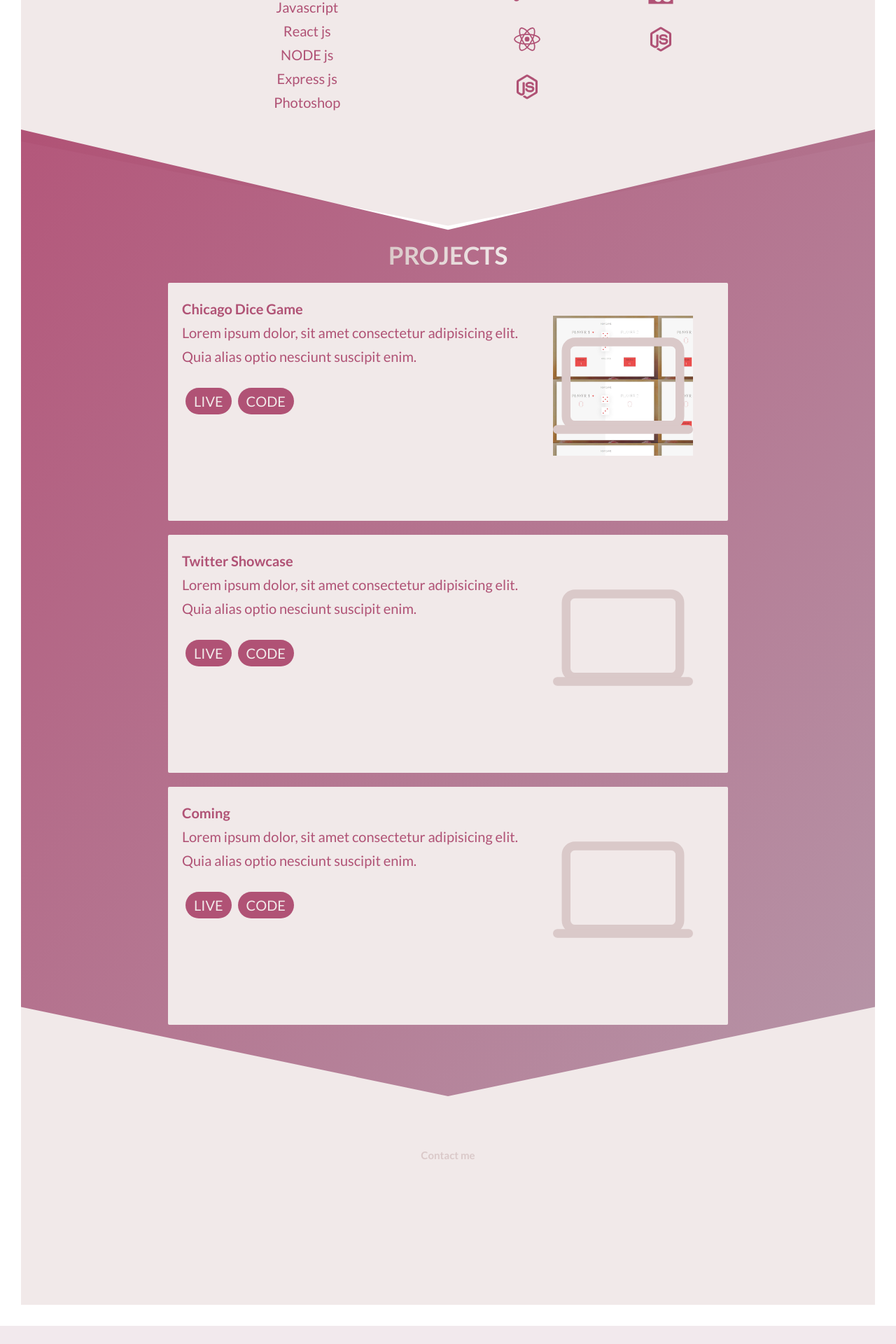
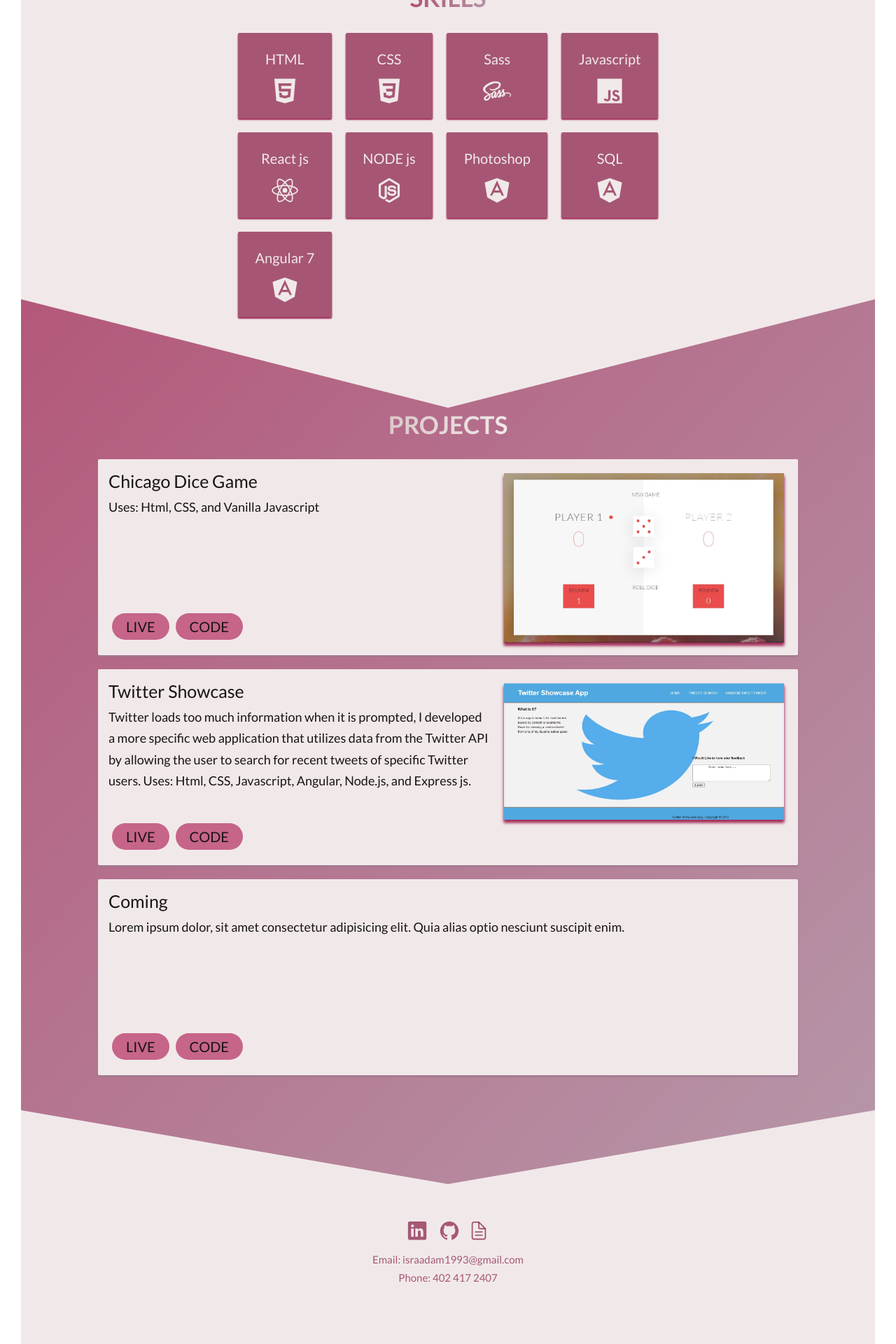
Before and after one commit to IsraOsman/portfolio-site, a PHP site: page / in a window 1280 px wide. Shown: the part 799-2719 px from the top of the page at 70% size. Before the commit the page ends 2693 px from the top, so only its background shows below. Run offline with PHP 8.4, Linux system fonts and the light colour scheme; some libraries are stand-ins or nearby versions.

Commit message:
apps added

```diff
--- a/css/style.css
+++ b/css/style.css
@@ -1,24 +1,36 @@
 * {
   margin: 0;
-  padding: 0;
-  box-sizing: border-box; }
+  padding: 0; }
 
 html {
-  font-size: 10px; }
+  font-size: 62.5%; }
+  @media (max-width: 75em) {
+    html {
+      font-size: 56.25%; } }
+  @media (max-width: 56.25em) {
+    html {
+      font-size: 50%; } }
+  @media (min-width: 112.5em) {
+    html {
+      font-size: 75%; } }
 
 body {
+  box-sizing: border-box;
   font-family: "Lato", sans-serif;
   font-weight: 400;
   line-height: 1.7;
   color: #dac9c9;
   padding: 3rem; }
+  @media (max-width: 56.25em) {
+    body {
+      padding: 0rem; } }
 
 .header {
-  height: 80vh;
+  height: 96vh;
   background-image: linear-gradient(to right bottom, #9e2855c7, #a07990c4), url(../img/header.jpg);
   background-size: cover;
   background-position: top;
-  clip-path: polygon(0% 0%, 100% 0%, 100% 90%, 50% 100%, 0% 90%, 0% 0%);
+  clip-path: polygon(50% 0%, 100% 0, 100% 78vh, 50% 100%, 0% 78vh, 0 0);
   position: relative; }
   .header_text-box {
     position: absolute;
@@ -61,21 +97,37 @@ body {
 
 .skills {
   background-color: #f1e9e9;
-  padding: 15rem 0;
-  margin-top: -25vh;
+  padding: 12rem 0;
+  margin-top: -24vh;
   text-align: center;
-  clip-path: polygon(50% 20%, 100% 0, 100% 81.5%, 50% 100%, 0 81.5%, 0 0); }
+  position: relative;
+  z-index: 2;
+  clip-path: polygon(50% 20vh, 100% 0, 100% 80%, 50% 100%, 0 80%, 0 0); }
+  @media (max-width: 56.25em) {
+    .skills {
+      clip-path: polygon(50% 20vh, 100% 0, 100% 81%, 50% 100%, 0 81%, 0 0); } }
   .skills_grid {
     display: grid;
-    grid-template-columns: auto auto;
-    padding: 0 20rem; }
+    grid-template-columns: auto auto auto auto;
+    padding: 0 30rem;
+    margin-top: 1rem; }
+    @media (max-width: 56.25em) {
+      .skills_grid {
+        padding: 1rem 8rem;
+        grid-template-columns: auto auto auto; } }
     .skills_grid-item {
-      color: #9e2855c7;
+      background-color: #881d46b6;
+      box-shadow: 0 2px 2px 0 #9e2855c7, 0 2px 2px 0 #9e2855c7;
+      color: #f1e9e9;
+      border-radius: 2px;
       margin: 1rem;
       padding: 0; }
+      .skills_grid-item:hover {
+        transform: translateY(-2px); }
       .skills_grid-item-heading {
         display: block;
-        font-size: 2rem; }
+        font-size: 2rem;
+        margin-top: 2rem; }
       .skills_grid-item-icon {
         display: block;
         font-size: 4rem; }
@@ -85,55 +137,75 @@ body {
   text-transform: uppercase;
   font-weight: 700;
   background-image: linear-gradient(to right, #9e2855c7, #a07990c4);
+  margin-top: 4rem;
   display: inline-block;
   -webkit-background-clip: text;
   color: transparent; }
+  @media (max-width: 56.25em) {
+    .heading_secondary {
+      font-size: 3rem; } }
+  @media (max-width: 37.5em) {
+    .heading_secondary {
+      font-size: 2.5rem; } }
 
 .projects {
-  padding: 15rem 0;
+  padding: 13rem 0;
   text-align: center;
-  margin-top: -17.2vh;
+  margin-top: -22vh;
+  position: relative;
+  z-index: 1;
   background-image: linear-gradient(to right bottom, #9e2855c7, #a07990c4);
-  clip-path: polygon(50% 9.5%, 100% 0, 100% 85%, 50% 100%, 0 85%, 0 0); }
+  clip-path: polygon(50% 0, 100% 0, 100% 95%, 50% 100%, 0 95%, 0 0); }
   .projects_grid {
     display: grid;
     grid-template-rows: auto auto auto;
-    padding: 0 20rem; }
+    padding: 0 10rem;
+    margin-top: 1rem; }
     .projects_grid-item {
       border-radius: 2px;
       display: grid;
       grid-template-columns: auto auto;
       background-color: #f1e9e9;
+      box-shadow: 0 2px 2px #a07990c4, 0 2px 2px 0 #a07990c4;
       margin: 1rem;
+      height: 28rem;
       position: relative; }
       .projects_grid-item-3 {
-        margin-bottom: 8rem; }
+        margin-bottom: 6rem; }
       .projects_grid-item-heading {
-        font-size: 2rem;
+        font-size: 2.5rem;
         font-weight: 500;
-        color: #9e2855c7;
+        color: #181414;
         text-align: left;
-        margin: 2rem; }
-        .projects_grid-item-heading p {
-          margin-right: 0; }
+        margin: 1rem 0 0 1.5rem; }
+      .projects_grid-item-discription {
+        font-size: 1.8rem;
+        font-weight: 400;
+        color: #181414;
+        text-align: left;
+        margin-left: 1.5rem; }
       .projects_grid-item-project {
-        font-size: 20rem;
-        text-align: center;
-        margin-right: 5rem; }
-        .projects_grid-item-project-1 {
-          background-image: url(../img/game.jpg);
-          background-size: 15rem; }
+        height: auto;
+        position: relative; }
+        .projects_grid-item-project img {
+          max-width: 40rem;
+          box-shadow: 0 4px 4px 0 #9e2855c7, 0 4px 4px 0 #9e2855c7;
+          display: block;
+          float: right;
+          height: auto;
+          margin: 2rem; }
       .projects_grid-item .btn-project {
         position: absolute;
-        top: 15rem;
-        left: 2rem;
-        padding-bottom: 1rem; }
+        top: 22rem;
+        left: 1.5rem;
+        padding-bottom: 1rem;
+        font-size: 2rem; }
         .projects_grid-item .btn-project_link:link, .projects_grid-item .btn-project_link:visited {
           text-transform: uppercase;
           text-decoration: none;
-          background-color: #9e2855c7;
-          color: #f1e9e9;
-          padding: 2px 1.2rem;
+          background-color: #c0527cdf;
+          color: #181414;
+          padding: 2px 2rem;
           border-radius: 2.1rem;
           margin-left: 0.5rem;
           display: inline-block; }
@@ -152,7 +224,17 @@ body {
 
 .contact-me {
   background-color: #f1e9e9;
-  padding: 20rem 0;
-  margin-top: -32vh;
+  padding-top: 15rem;
+  padding-bottom: 10rem;
+  position: relative;
+  z-index: 2;
+  margin-top: -17.5vh;
   text-align: center;
   clip-path: polygon(50% 30%, 100% 0, 100% 100%, 50% 100%, 0 100%, 0 0); }
+  .contact-me #footer a {
+    max-width: 70%;
+    font-size: 3rem;
+    color: #881d46b6; }
+  .contact-me .contact-info {
+    font-size: 1.5rem;
+    color: #881d46b6; }
--- a/index.html
+++ b/index.html
@@ -26,25 +26,37 @@
           <span class="heading-primary--main">ISRA OSMAN</span>
           <span class="heading-primary--sub"
             >Frontend Developer
-            <span class="links">
+            <div class="links">
               <a
                 class="links_icon"
+                title="LinkedIn"
                 href="https://www.linkedin.com/in/isra-osman-16123568/"
                 ><ion-icon name="logo-linkedin"></ion-icon>
               </a>
-              <a class="links_icon" href="https://github.com/IsraOsman"
+              <a
+                title="Github"
+                class="links_icon"
+                href="https://github.com/IsraOsman"
                 ><ion-icon name="logo-github"></ion-icon
               ></a>
-              <ion-icon
-                class="links_icon"
-                name="document-text-outline"
-              ></ion-icon>
-            </span>
+              <a title="Resume" class="links_icon" href="#">
+                <ion-icon name="document-text-outline"></ion-icon>
+              </a>
+            </div>
+
+            <p class="heading-primary_text">
+              Hello, I am Isra, a creative frontend end developer with full
+              stack experiance based in Philadelphia
+            </p>
+
+            <div>
+              <a
+                class="heading-primary-btn"
+                href="https://github.com/IsraOsman/chicago-dice-game"
+                >My Work</a
+              >
+            </div>
           </span>
-
-          <p class="heading-primary_text">
-            Hello, I am Isra, a frontend end developer based in Philadelphia
-          </p>
         </div>
       </div>
     </header>
@@ -56,40 +68,64 @@
         <div class="skills_grid">
           <div class="skills_grid-item">
             <span class="skills_grid-item-heading">HTML</span>
-            <span class="skills_grid-item-heading">CSS</span>
-            <span class="skills_grid-item-heading">Sass</span>
-            <span class="skills_grid-item-heading">Javascript</span>
-            <span class="skills_grid-item-heading">React js</span>
-            <span class="skills_grid-item-heading">NODE js</span>
-            <span class="skills_grid-item-heading">Express js</span>
-            <span class="skills_grid-item-heading">Photoshop </span>
-          </div>
-          <div class="skills_grid-item skills_grid">
             <span class="skills_grid-item-icon"
               ><ion-icon name="logo-html5"></ion-icon
             ></span>
+          </div>
 
+          <div class="skills_grid-item">
+            <span class="skills_grid-item-heading">CSS</span>
             <span class="skills_grid-item-icon"
               ><ion-icon name="logo-css3"></ion-icon
             ></span>
+          </div>
 
+          <div class="skills_grid-item">
+            <span class="skills_grid-item-heading">Sass</span>
             <span class="skills_grid-item-icon"
               ><ion-icon name="logo-sass"></ion-icon
             ></span>
+          </div>
 
+          <div class="skills_grid-item">
+            <span class="skills_grid-item-heading">Javascript</span>
             <span class="skills_grid-item-icon"
               ><ion-icon name="logo-javascript"></ion-icon
             ></span>
+          </div>
 
+          <div class="skills_grid-item">
+            <span class="skills_grid-item-heading">React js</span>
             <span class="skills_grid-item-icon"
               ><ion-icon name="logo-react"></ion-icon
             ></span>
+          </div>
+
+          <div class="skills_grid-item">
+            <span class="skills_grid-item-heading">NODE js</span>
             <span class="skills_grid-item-icon"
               ><ion-icon name="logo-nodejs"></ion-icon
             ></span>
+          </div>
 
+          <div class="skills_grid-item">
+            <span class="skills_grid-item-heading">Photoshop</span>
             <span class="skills_grid-item-icon"
-              ><ion-icon name="logo-nodejs"></ion-icon
+              ><ion-icon name="logo-angular"></ion-icon
+            ></span>
+          </div>
+
+          <div class="skills_grid-item">
+            <span class="skills_grid-item-heading">SQL</span>
+            <span class="skills_grid-item-icon"
+              ><ion-icon name="logo-angular"></ion-icon
+            ></span>
+          </div>
+
+          <div class="skills_grid-item">
+            <span class="skills_grid-item-heading">Angular 7</span>
+            <span class="skills_grid-item-icon"
+              ><ion-icon name="logo-angular"></ion-icon
             ></span>
           </div>
         </div>
@@ -100,33 +136,64 @@
 
         <div class="projects_grid">
           <div class="projects_grid-item projects_grid-item-1">
-            <span class="projects_grid-item-heading">
-              <h4>Chicago Dice Game</h4>
-              <p class="projects_discription">
-                Lorem ipsum dolor, sit amet consectetur adipisicing elit. Quia
-                alias optio nesciunt suscipit enim.
+            <div>
+              <h4 class="projects_grid-item-heading">Chicago Dice Game</h4>
+              <p class="projects_grid-item-discription">
+                Uses: Html, CSS, and Vanilla Javascript
               </p>
-              <div class="btn-project">
+              <div class="btn btn-project">
                 <a
                   href="https://serene-reaches-42236.herokuapp.com/"
                   class="btn-project_link"
                   >Live</a
                 >
-                <a href="#" class="btn-project_link">Code</a>
+                <a
+                  href="https://github.com/IsraOsman/chicago-dice-game"
+                  class="btn-project_link"
+                  >Code</a
+                >
               </div>
-            </span>
-            <span class="projects_grid-item-project"
-              ><ion-icon
-                class="projects_grid-item-project-1"
-                name="laptop-outline"
-              ></ion-icon
-            ></span>
+            </div>
+            <div class="projects_grid-item-project">
+              <img src="img/game.JPG" alt="" />
+            </div>
           </div>
 
           <div class="projects_grid-item projects_grid-item-2">
-            <span class="projects_grid-item-heading">
-              <h4>Twitter Showcase</h4>
-              <p class="projects_discription">
+            <div>
+              <h4 class="projects_grid-item-heading">Twitter Showcase</h4>
+              <p class="projects_grid-item-discription">
+                Twitter loads too much information when it is prompted, I
+                developed a more specific web application that utilizes data
+                from the Twitter API by allowing the user to search for recent
+                tweets of specific Twitter users.
+                <span
+                  >Uses: Html, CSS, Javascript, Angular, Node.js, and Express
+                  js.
+                </span>
+              </p>
+              <div class="btn-project">
+                <a
+                  href="https://twittershowcase.herokuapp.com/"
+                  class="btn-project_link"
+                  >Live</a
+                >
+                <a
+                  href="https://github.com/IsraOsman/Twitter-App"
+                  class="btn-project_link"
+                  >Code</a
+                >
+              </div>
+            </div>
+            <div class="projects_grid-item-project">
+              <div class="shadow"><img src="img/twitter.JPG" alt="" /></div>
+            </div>
+          </div>
+
+          <div class="projects_grid-item projects_grid-item-3">
+            <div>
+              <h4 class="projects_grid-item-heading">Coming</h4>
+              <p class="projects_grid-item-discription">
                 Lorem ipsum dolor, sit amet consectetur adipisicing elit. Quia
                 alias optio nesciunt suscipit enim.
               </p>
@@ -134,33 +201,35 @@
                 <a href="#" class="btn-project_link">Live</a>
                 <a href="#" class="btn-project_link">Code</a>
               </div>
-            </span>
-            <span class="projects_grid-item-project"
-              ><ion-icon name="laptop-outline"></ion-icon
-            ></span>
-          </div>
-
-          <div class="projects_grid-item projects_grid-item-3">
-            <span class="projects_grid-item-heading">
-              <h4>Coming</h4>
-              <p class="projects_discription">
-                Lorem ipsum dolor, sit amet consectetur adipisicing elit. Quia
-                alias optio nesciunt suscipit enim.
-              </p>
-              <div class="btn-project">
-                <a href="#" class="btn-project_link">Live</a>
-                <a href="#" class="btn-project_link">Code</a>
-              </div>
-            </span>
-            <span class="projects_grid-item-project"
-              ><ion-icon name="laptop-outline"></ion-icon
-            ></span>
+            </div>
+            <div class="projects_grid-item-project"></div>
           </div>
         </div>
       </section>
 
       <section class="contact-me">
-        <h2 heading-secondary>Contact me</h2>
+        <div class="links" id="footer">
+          <a
+            title="LinkedIn"
+            class="links_icon"
+            href="https://www.linkedin.com/in/isra-osman-16123568/"
+            ><ion-icon name="logo-linkedin"></ion-icon>
+          </a>
+          <a
+            title="Github "
+            class="links_icon"
+            href="https://github.com/IsraOsman"
+            ><ion-icon name="logo-github"></ion-icon
+          ></a>
+          <a title="Resume" class="links_icon" href="#"
+            ><ion-icon \ name="document-text-outline"></ion-icon
+          ></a>
+        </div>
+
+        <div class="contact-info">
+          <p>Email: israadam1993@gmail.com</p>
+          <p>Phone: 402 417 2407</p>
+        </div>
       </section>
     </main>
 
--- /dev/null
+++ b/sass/abstracts/_mixins.scss
@@ -0,0 +1,27 @@
+//Midia query manger
+
+@mixin respond($breakpoint) {
+  @if $breakpoint == phone {
+    @media (max-width: 37.5em) {
+      @content;
+    }
+  }
+
+  @if $breakpoint == tab-port {
+    @media (max-width: 56.25em) {
+      @content;
+    }
+  }
+
+  @if $breakpoint == tab-land {
+    @media (max-width: 75em) {
+      @content;
+    }
+  }
+
+  @if $breakpoint == big-desktop {
+    @media (min-width: 112.5em) {
+      @content;
+    }
+  }
+}
--- a/sass/abstracts/_variables.scss
+++ b/sass/abstracts/_variables.scss
@@ -1,4 +1,8 @@
 $color-gray-dark: rgb(218, 201, 201);
 $color-primary: #9e2855c7;
+$color-primary-1: #881d46b6;
+
 $color-primary-light: #a07990c4;
+$color-primary-medium: #c0527cdf;
 $color-gray: #f1e9e9;
+$color-black: rgb(24, 20, 20);
--- a/sass/base/_base.scss
+++ b/sass/base/_base.scss
@@ -1,23 +1,40 @@
 @import "../abstracts/variables";
+@import "../abstracts/mixins";
+
 * {
   margin: 0;
   padding: 0;
-  box-sizing: border-box;
 }
 
 html {
-  font-size: 10px;
+  font-size: 62.5%;
+  @include respond(tab-land) {
+    font-size: 56.25%;
+  }
+
+  @include respond(tab-port) {
+    font-size: 50%;
+  }
+
+  @include respond(big-desktop) {
+    font-size: 75%;
+  }
 }
+
 body {
+  box-sizing: border-box;
   font-family: "Lato", sans-serif;
   font-weight: 400;
   line-height: 1.7;
   color: $color-gray-dark;
+  @include respond(tab-port) {
+    padding: 0rem;
+  }
   padding: 3rem;
 }
 
 .header {
-  height: 80vh;
+  height: 96vh;
   background-image: linear-gradient(
       to right bottom,
       $color-primary,
@@ -26,7 +43,7 @@ body {
     url(../img/header.jpg);
   background-size: cover;
   background-position: top;
-  clip-path: polygon(0% 0%, 100% 0%, 100% 90%, 50% 100%, 0% 90%, 0% 0%);
+  clip-path: polygon(50% 0%, 100% 0, 100% 78vh, 50% 100%, 0% 78vh, 0 0);
   position: relative;
 
   &_text-box {
@@ -41,36 +58,70 @@ body {
   color: #ffffff;
   text-transform: uppercase;
   display: block;
+  text-align: center;
 
   &--main {
     display: block;
     font-size: 6rem;
     font-weight: 400;
-    letter-spacing: 3px;
+    letter-spacing: 4px;
     line-height: 7rem;
+    margin-top: 10rem;
+    @include respond(phone) {
+      font-size: 4rem;
+    }
   }
 
   &--sub {
     padding-top: 0;
     display: block;
-    font-size: 2rem;
+    font-size: 2.5rem;
     font-weight: 400;
-    letter-spacing: 3px;
+    letter-spacing: 1px;
     text-align: center;
   }
 
   &_text {
-    font-size: 1.5rem;
+    font-size: 2.5rem;
     text-transform: none;
+    font-weight: 400;
     margin: auto;
+    display: block;
     text-align: center;
-    max-width: 75%;
+    max-width: 100%;
+  }
+
+  &-btn {
+    text-decoration: none;
+    color: $color-primary;
+    font-size: 2rem;
+    background-color: $color-gray;
+    font-weight: 400;
+    margin-top: 1.5rem;
+
+    &:link,
+    &:visited {
+      text-transform: uppercase;
+      text-decoration: none;
+      padding: 0.5rem 2.7rem;
+      border-radius: 3rem;
+      display: inline-block;
+    }
+
+    &:hover {
+      transform: translateY(-2px);
+    }
+
+    &:active {
+      transform: translateY(-1px);
+    }
   }
 }
 
 .links {
   display: block;
   text-align: center;
+
   &_icon {
     color: $color-gray;
     font-size: 2.5rem;
@@ -80,23 +131,43 @@ body {
 }
 
 .skills {
-  background-color: $color-gray;
-  padding: 15rem 0;
-  margin-top: -25vh;
+  background-color: #f1e9e9;
+  padding: 12rem 0;
+  margin-top: -24vh;
   text-align: center;
-  clip-path: polygon(50% 20%, 100% 0, 100% 81.5%, 50% 100%, 0 81.5%, 0 0);
+  position: relative;
+  z-index: 2;
+  clip-path: polygon(50% 20vh, 100% 0, 100% 80%, 50% 100%, 0 80%, 0 0);
+  @include respond(tab-port) {
+    clip-path: polygon(50% 20vh, 100% 0, 100% 81%, 50% 100%, 0 81%, 0 0);
+  }
 
   &_grid {
     display: grid;
-    grid-template-columns: auto auto;
-    padding: 0 20rem;
+    grid-template-columns: auto auto auto auto;
+    padding: 0 30rem;
+    margin-top: 1rem;
+    @include respond(tab-port) {
+      padding: 1rem 8rem;
+      grid-template-columns: auto auto auto;
+    }
+
     &-item {
-      color: $color-primary;
+      background-color: $color-primary-1;
+      box-shadow: 0 2px 2px 0 $color-primary, 0 2px 2px 0 $color-primary;
+      color: $color-gray;
+      border-radius: 2px;
       margin: 1rem;
       padding: 0;
+
+      &:hover {
+        transform: translateY(-2px);
+      }
+
       &-heading {
         display: block;
         font-size: 2rem;
+        margin-top: 2rem;
       }
 
       &-icon {
@@ -111,78 +182,102 @@ body {
   font-size: 3.5rem;
   text-transform: uppercase;
   font-weight: 700;
+  @include respond(tab-port) {
+    font-size: 3rem;
+  }
+
+  @include respond(phone) {
+    font-size: 2.5rem;
+  }
   background-image: linear-gradient(
     to right,
     $color-primary,
     $color-primary-light
   );
+  margin-top: 4rem;
   display: inline-block;
   -webkit-background-clip: text;
   color: transparent;
 }
 
 .projects {
-  padding: 15rem 0;
+  padding: 13rem 0;
   text-align: center;
-  margin-top: -17.2vh;
+  margin-top: -22vh;
+  position: relative;
+  z-index: 1;
   background-image: linear-gradient(
     to right bottom,
     $color-primary,
     $color-primary-light
   );
-  clip-path: polygon(50% 9.5%, 100% 0, 100% 85%, 50% 100%, 0 85%, 0 0);
+  clip-path: polygon(50% 0, 100% 0, 100% 95%, 50% 100%, 0 95%, 0 0);
 
   &_grid {
     display: grid;
     grid-template-rows: auto auto auto;
-    padding: 0 20rem;
+    padding: 0 10rem;
+    margin-top: 1rem;
 
     &-item {
       border-radius: 2px;
       display: grid;
       grid-template-columns: auto auto;
       background-color: $color-gray;
+      box-shadow: 0 2px 2px $color-primary-light,
+        0 2px 2px 0 $color-primary-light;
       margin: 1rem;
+      height: 28rem;
       position: relative;
+
       &-3 {
-        margin-bottom: 8rem;
+        margin-bottom: 6rem;
       }
+
       &-heading {
-        font-size: 2rem;
+        font-size: 2.5rem;
         font-weight: 500;
-        color: $color-primary;
+        color: $color-black;
         text-align: left;
-        margin: 2rem;
+        margin: 1rem 0 0 1.5rem;
+      }
 
-        p {
-          margin-right: 0;
-        }
+      &-discription {
+        font-size: 1.8rem;
+        font-weight: 400;
+        color: $color-black;
+        text-align: left;
+        margin-left: 1.5rem;
       }
 
       &-project {
-        font-size: 20rem;
-        text-align: center;
-        margin-right: 5rem;
+        height: auto;
+        position: relative;
 
-        &-1 {
-          background-image: url(../img/game.jpg);
-          background-size: 15rem;
+        img {
+          max-width: 40rem;
+          box-shadow: 0 4px 4px 0 $color-primary, 0 4px 4px 0 $color-primary;
+          display: block;
+          float: right;
+          height: auto;
+          margin: 2rem;
         }
       }
 
       .btn-project {
         position: absolute;
-        top: 15rem;
-        left: 2rem;
+        top: 22rem;
+        left: 1.5rem;
         padding-bottom: 1rem;
+        font-size: 2rem;
 
         &_link:link,
         &_link:visited {
           text-transform: uppercase;
           text-decoration: none;
-          background-color: $color-primary;
-          color: $color-gray;
-          padding: 2px 1.2rem;
+          background-color: $color-primary-medium;
+          color: $color-black;
+          padding: 2px 2rem;
           border-radius: 2.1rem;
           margin-left: 0.5rem;
           display: inline-block;
@@ -199,6 +294,7 @@ body {
     }
   }
 }
+
 .heading-project {
   font-size: 3.5rem;
   text-transform: uppercase;
@@ -210,8 +306,22 @@ body {
 
 .contact-me {
   background-color: $color-gray;
-  padding: 20rem 0;
-  margin-top: -32vh;
+  padding-top: 15rem;
+  padding-bottom: 10rem;
+  position: relative;
+  z-index: 2;
+  margin-top: -17.5vh;
   text-align: center;
   clip-path: polygon(50% 30%, 100% 0, 100% 100%, 50% 100%, 0 100%, 0 0);
+
+  #footer a {
+    max-width: 70%;
+    font-size: 3rem;
+    color: $color-primary-1;
+  }
+
+  .contact-info {
+    font-size: 1.5rem;
+    color: $color-primary-1;
+  }
 }
--- a/sass/main.scss
+++ b/sass/main.scss
@@ -1,2 +1,3 @@
-@import "base/base";
-@import "abstracts/variables";
+@import "./base/base";
+@import "./abstracts/variables";
+@import "./abstracts/mixins";
```
Also changed, not shown: other parts of css/style.css (+31 -7 lines).
